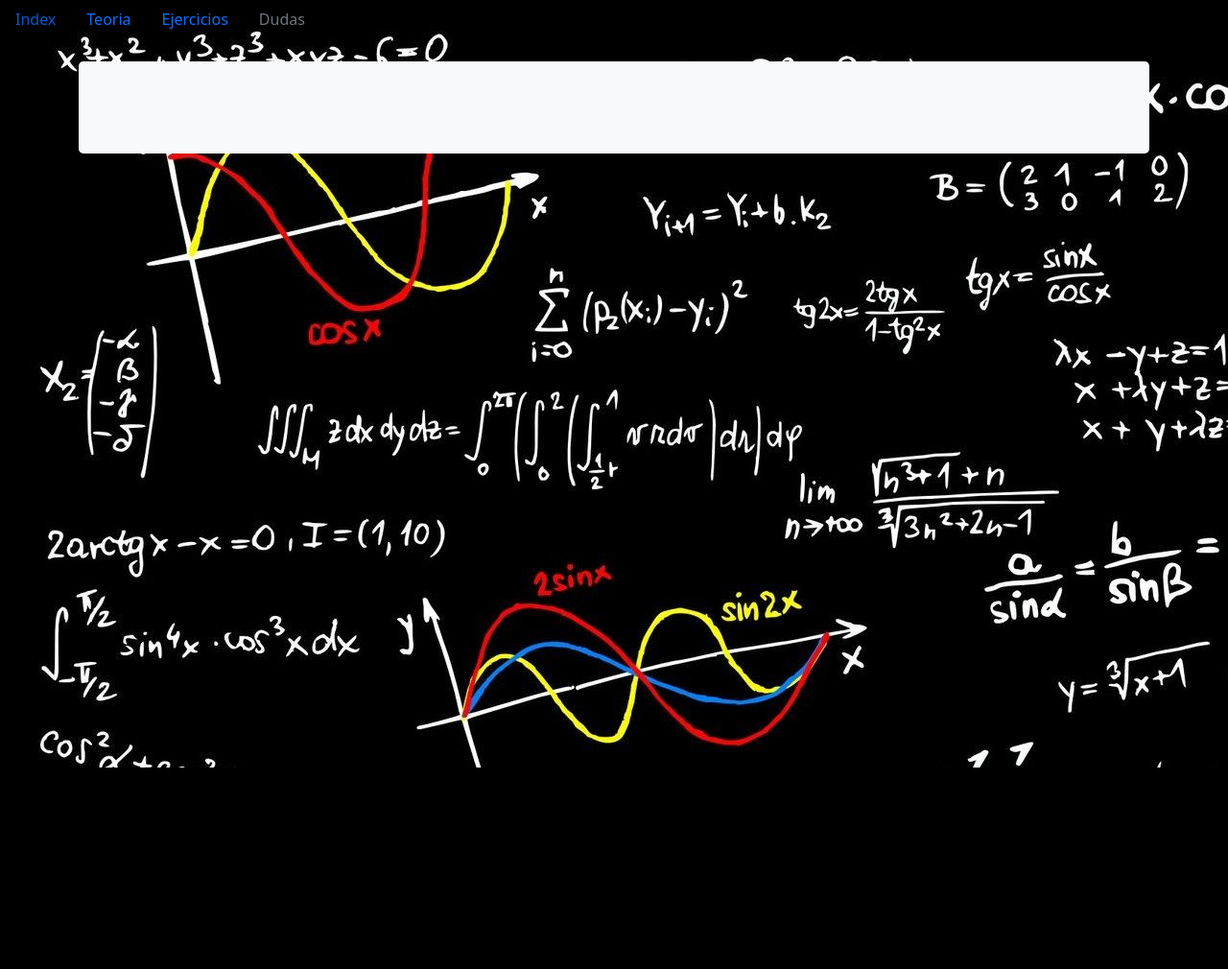
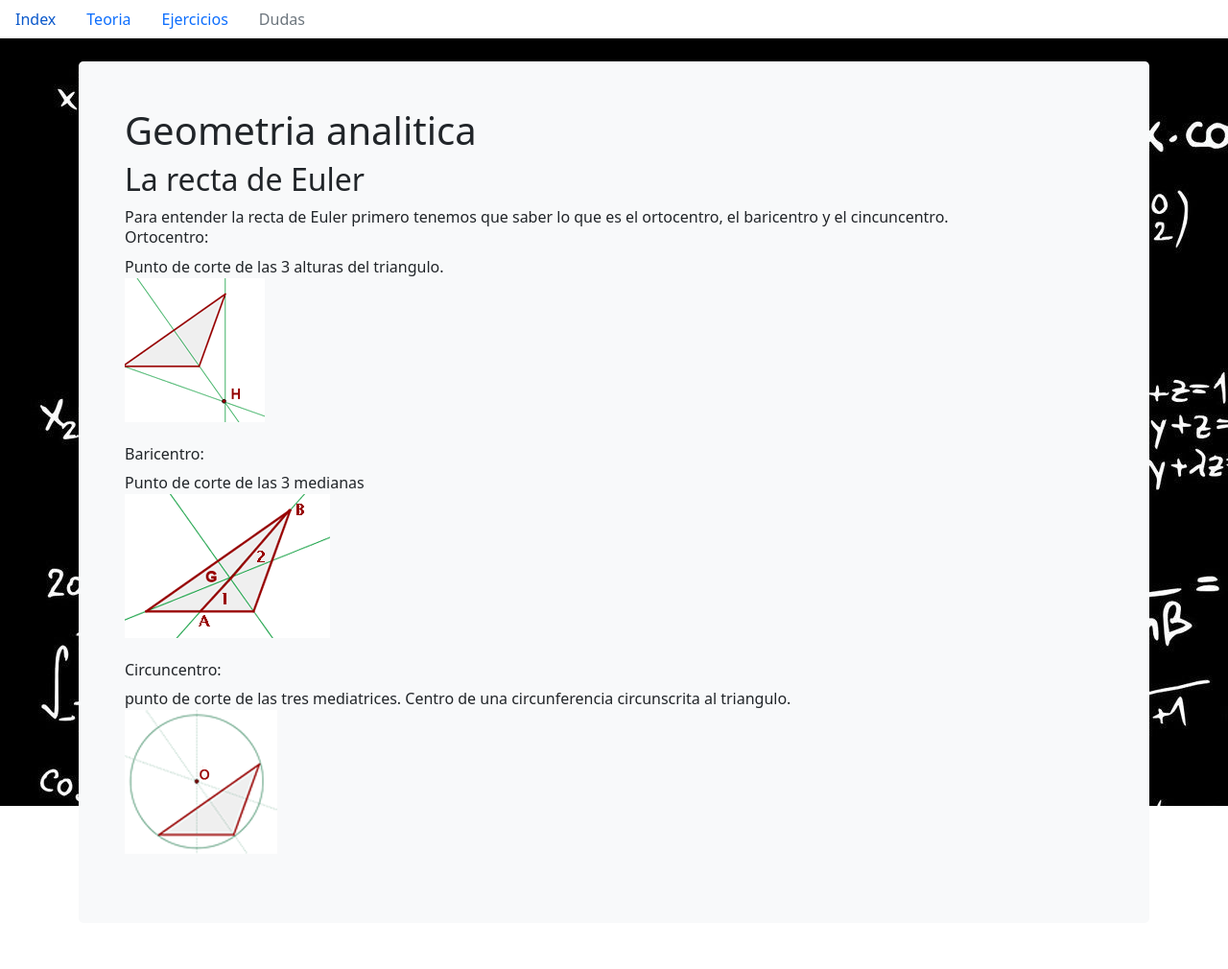
Before and after one commit to iozalla/Geometria-Analitica-Web, a Flask app: page /teoria/ in a window 1280 px wide. Shown: the whole page at 96% size. Before the commit the page ends 800 px from the top, so only its background shows below. Run offline with Flask 2, Linux system fonts and the light colour scheme.

Commit message:
arreglado fondo y teoria creada

```diff
--- a/templates/teoria.html
+++ b/templates/teoria.html
@@ -14,31 +14,44 @@
 </head>
 
 <body>
-  <div class="bg-image" style="
-      background-image: url('/static/img/203483-math-equation-wallpaper.jpg');
-      height: 100vh;">
     {% extends "base.html" %}
     {% block nav %}
     {{ super() }}
+    <div class="bg-image" style="
+      background-image: url('/static/img/203483-math-equation-wallpaper.jpg');
+      height: 100vh;   background-repeat: no-repeat;
+  background-attachment: fixed;">
+
 
 
 
         <div class="container py-4">
             <div class="p-5 mb-4 bg-light rounded-3">
-
+                <h1>Geometria analitica</h1>
+                <h2>La recta de Euler</h2>
+                Para entender la recta de Euler primero tenemos que saber lo que es el ortocentro, el baricentro y el
+                cincuncentro. <br>
+                <h6>Ortocentro:</h6> Punto de corte de las 3 alturas del triangulo.<br>
+                <img src="/static/img/ort.gif" alt="Ortocentro"><br><br>
+                <h6>Baricentro:</h6> Punto de corte de las 3 medianas<br>
+                <img src="/static/img/bar.gif" alt="Baricentro"><br><br>
+                <h6>Circuncentro:</h6> punto de corte de las tres mediatrices. Centro de una circunferencia circunscrita
+                al triangulo.<br>
+                <img src="/static/img/circ.gif" alt="Circuncentro"><br><br>
             </div>
         </div>
 
 
 
-  </div>
+
 
 
         <script src="https://cdn.jsdelivr.net/npm/bootstrap@5.1.3/dist/js/bootstrap.bundle.min.js"
             integrity="sha384-ka7Sk0Gln4gmtz2MlQnikT1wXgYsOg+OMhuP+IlRH9sENBO0LRn5q+8nbTov4+1p"
             crossorigin="anonymous"></script>
+    </div>
+    {% endblock %}
 
-    {% endblock %}
 </body>
 
 </html>
```
Also changed, not shown: templates/index.html (+4 -3 lines), static/img/bar.gif (added), static/img/circ.gif (added), static/img/ort.gif (added). Lines whose indentation alone changed are shown as unchanged.
